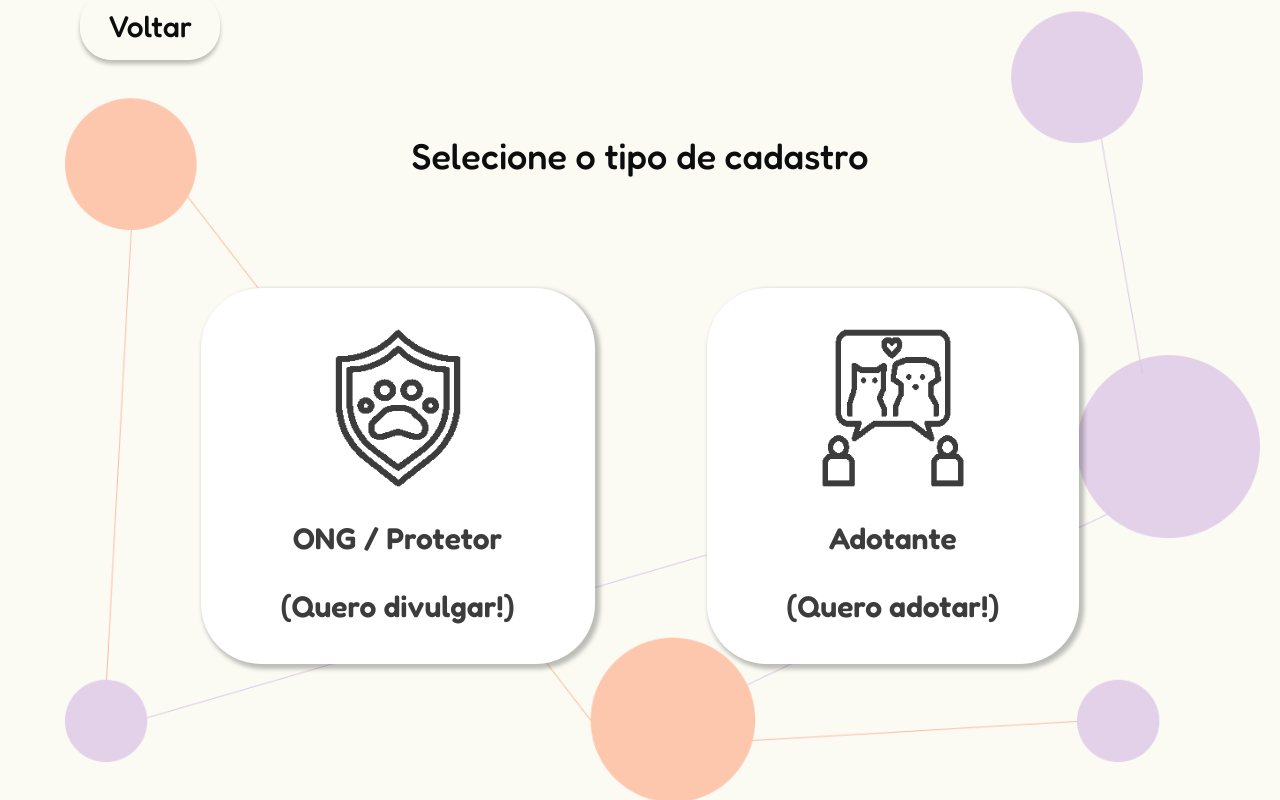
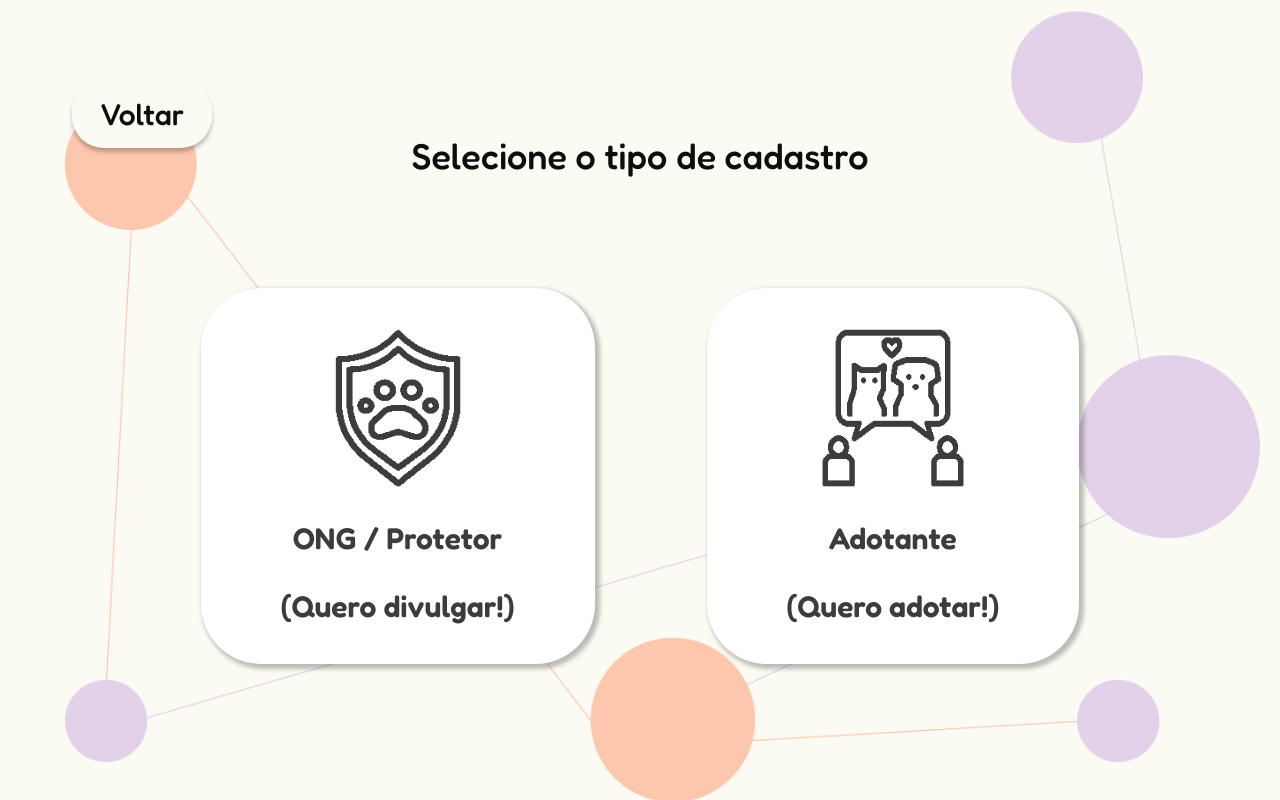
Before and after one commit to leosfl9/miaudote-frontend, a Next.js app: page /tipo-cadastro in a window 1280 px wide. Built offline with nearby package versions, Linux system fonts and the light colour scheme.

Commit message:
refactor: botao de voltar fixado no mesmo local das paginas

```diff
--- a/app/(public)/cadastro/parceiro/page.tsx
+++ b/app/(public)/cadastro/parceiro/page.tsx
@@ -24,18 +24,20 @@ export default function CadastroParceiro() {
                 <div className="flex flex-col w-full gap-2">
                     <div className="flex flex-col sm:flex-row gap-2 lg:gap-3">
                         <InputField label="Nome da ONG/protetor *" name="nome" type="text" placeholder="Digite o nome" className="mb-2" />
+                        <InputField label="Tipo" name="site" type="text" placeholder="ONG ou protetor" className="mb-2" />
+                    </div>
+
+                    <div className="flex flex-col sm:flex-row gap-2 lg:gap-3">
                         <InputField label="CNPJ ou CPF *" name="documento" type="text" placeholder="Digite o CNPJ ou CPF" className="mb-2" />
+                        <InputField label="Telefone *" name="telefone" type="text" placeholder="Digite o telefone" className="mb-2" />
                     </div>
 
                     <div className="flex flex-col sm:flex-row gap-2 lg:gap-3">
                         <InputField label="E-mail *" name="email" type="text" placeholder="Digite o e-mail" className="mb-2" />
-                        <InputField label="Telefone *" name="telefone" type="text" placeholder="Digite o telefone" className="mb-2" />
+                        <InputField label="Senha *" name="nome" type="password" placeholder="Digite a senha" className="mb-2" />
                     </div>
 
-                    <div className="flex flex-col sm:flex-row gap-2 lg:gap-3">
-                        <InputField label="Senha *" name="nome" type="password" placeholder="Digite a senha" className="mb-2" />
-                        <InputField label="Site ou rede social" name="site" type="text" placeholder="Link do site ou rede social" className="mb-2" />
-                    </div>
+                    <InputField label="Site ou rede social" name="site" type="text" placeholder="Link do site ou rede social" className="mb-2" />
                 </div>
 
                 <div className="flex flex-col gap-1 self-start w-full">
--- a/app/(public)/tipo-cadastro/page.tsx
+++ b/app/(public)/tipo-cadastro/page.tsx
@@ -4,15 +4,14 @@ import LinkButton from "@/components/LinkButton";
 
 export default function TipoCadastro() {
   return (
-    <div className="flex items-center justify-center min-h-screen py-8 bg-[url('/grafo_fundo.png')] bg-no-repeat bg-cover bg-center">
-        <div className="h-full w-full items-center flex flex-col gap-8 lg:gap-20 xl:gap-28">
-            <div className="flex flex-col gap-10 lg:gap-16 lg:w-full">
-                <div className="absolute -mt-20 lg:-mt-40 xl:-mt-32 lg:px-20">
+    <div className="flex flex-col gap-10 sm:gap-8 px-3 md:px-8 items-center justify-center min-h-screen py-8 bg-[url('/grafo_fundo.png')] bg-no-repeat bg-cover bg-center">
+            <div className="w-full max-w-4xl lg:absolute lg:top-10 xl:top-24 lg:left-10 xl:left-18">
                 <LinkButton href={"/"} text="Voltar" color="white" back={true} />
             </div>
+
+            <div className="flex flex-col gap-8 lg:gap-20 xl:gap-28 items-center">
                 <h1 className="text-text-black font-medium text-[22px] lg:text-3xl xl:text-4xl text-center">
                     Selecione o tipo de cadastro</h1>
-            </div>
 
                 <div className="flex flex-col lg:flex-row gap-8 lg:gap-20 xl:gap-28">
                     <Link href={"/cadastro/parceiro"} className="w-fit h-fit px-12 lg:px-16 xl:px-20 py-10 flex flex-col gap-4
@@ -38,6 +37,7 @@ export default function TipoCadastro() {
                     </Link>
                 </div>
             </div>
+
     </div>
   );
 }
```
Lines whose indentation alone changed are shown as unchanged.
